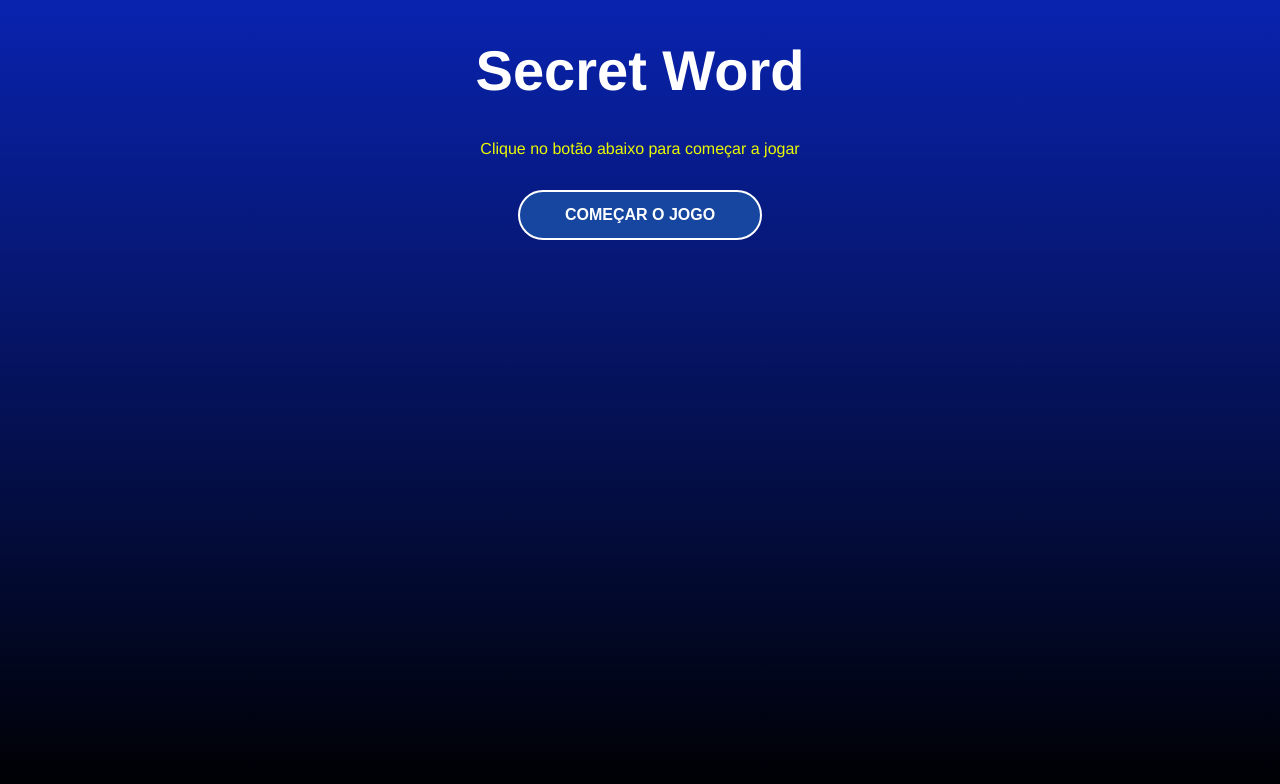
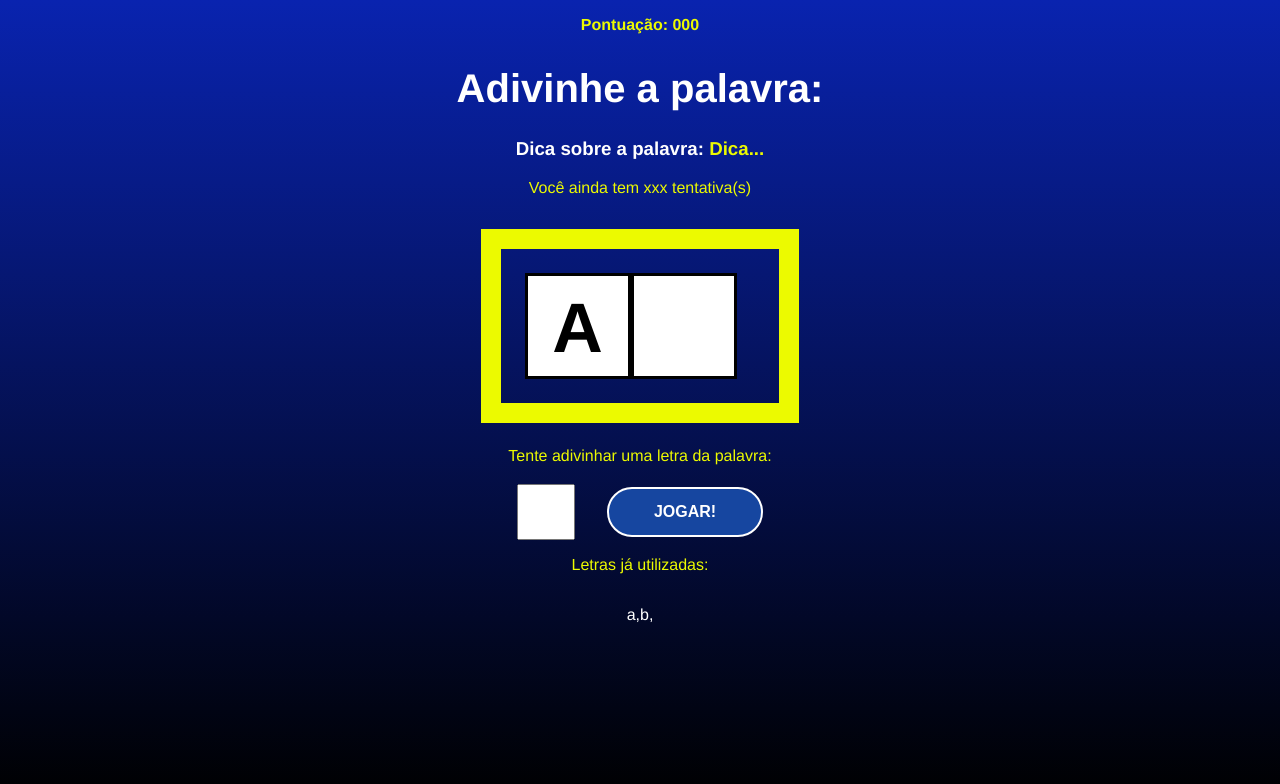
Before and after one commit to Felpezs/Estudos-ReactJS, a React (Vite) app in the folder secret_word/: page / in a window 1280 px wide. Both pictures are taken after a click on the button "COMEÇAR O JOGO". Shown: the top 784 px of the page. Built offline with nearby package versions, Linux system fonts and the light colour scheme.

Commit message:
ajustes css

```diff
--- a/secret_word/src/App.jsx
+++ b/secret_word/src/App.jsx
@@ -17,11 +17,41 @@
 
 function App() {
   const [gameStage, setGameStage] = useState(stages[0].name);
+  const [words] = useState(wordsList);
+  const [pickedWord, setPickedWord] = useState("");
+  const [pickedCategory, setPickedCategory] = useState("");
+  const [letters, setLetters] = useState([]);
+
+  const pickWordAndCategory = () => {
+    const categories = Object.keys(words);
+    const category = categories[Math.floor(Math.random() * categories.length)];
+
+    const word =
+      words[category][Math.floor(Math.random() * words[category].length)];
+
+    return { word, category };
+  };
+
+  const startGame = () => {
+    const { word, category } = pickWordAndCategory();
+
+    let wordLetters = word.toLowerCase().split("");
+
+    setPickedCategory(category);
+    setPickedWord(word);
+    setLetters(wordLetters);
+
+    setGameStage(stages[1].name);
+  };
+
+  const verifyLetter = () => setGameStage(stages[2].name);
+  const restart = () => setGameStage(stages[0].name);
+
   return (
     <div className="App">
-      {gameStage === "start" && <StartScreen />}
-      {gameStage === "game" && <Game />}
-      {gameStage === "end" && <GameOver />}
+      {gameStage === "start" && <StartScreen startGame={startGame} />}
+      {gameStage === "game" && <Game verifyLetter={verifyLetter} />}
+      {gameStage === "end" && <GameOver restart={restart} />}
     </div>
   );
 }
--- /dev/null
+++ b/secret_word/src/components/Game.css
@@ -0,0 +1,49 @@
+.game h1 {
+  font-size: 2.5em;
+}
+
+.points span {
+  font-weight: bold;
+}
+
+.tip span {
+  color: #ecfa00;
+}
+
+.wordContainer {
+  margin: 1.5em;
+  padding: 1.5em;
+  border: 20px solid #ecfa00;
+  display: flex;
+}
+
+.letter,
+.blankSquare {
+  font-size: 70px;
+  line-height: 1.5;
+  border: 3px solid #000;
+  height: 100px;
+  width: 100px;
+  text-transform: uppercase;
+  background-color: #fff;
+  color: #000;
+  font-weight: bold;
+}
+
+.letterContainer p {
+  margin-bottom: 1.2em;
+}
+
+.letterContainer form {
+  display: flex;
+  align-items: center;
+  justify-content: center;
+}
+
+.letterContainer input {
+  height: 50px;
+  width: 50px;
+  font-size: 2em;
+  text-align: center;
+  margin-right: 1em;
+}
--- a/secret_word/src/components/Game.jsx
+++ b/secret_word/src/components/Game.jsx
@@ -1,10 +1,35 @@
-import React from 'react'
-import './Game.module.css'
+import React from "react";
+import "./Game.css";
 
-const Game = () => {
+const Game = ({ verifyLetter }) => {
   return (
-    <div>Game</div>
-  )
-}
+    <div className="game">
+      <p className="points">
+        <span>Pontuação: 000</span>
+      </p>
+      <h1>Adivinhe a palavra:</h1>
+      <h3 className="tip">
+        Dica sobre a palavra: <span>Dica...</span>
+      </h3>
+      <p>Você ainda tem xxx tentativa(s)</p>
+      <div className="wordContainer">
+        <span className="letter">A</span>
+        <span className="blankSquare"></span>
+      </div>
+      <div className="letterContainer">
+        <p>Tente adivinhar uma letra da palavra:</p>
+        <form>
+          <input type="text" name="letter" maxLength="1" required />{" "}
+          <button>Jogar!</button>
+        </form>
+      </div>
+      <div className="wrongLettersContainer">
+        <p>Letras já utilizadas: </p>
+        <span>a,</span>
+        <span>b,</span>
+      </div>
+    </div>
+  );
+};
 
-export default Game
+export default Game;
--- /dev/null
+++ b/secret_word/src/components/GameOver.css
@@ -0,0 +1,4 @@
+h2 span {
+    color: #ecfa00;
+    font-size: 1.5em;
+  }
--- a/secret_word/src/components/GameOver.jsx
+++ b/secret_word/src/components/GameOver.jsx
@@ -1,9 +1,13 @@
-import React from 'react'
-import './GameOver.module.css'
-const GameOver = () => {
+import React from "react";
+import "./GameOver.css";
+
+const GameOver = ({ restart }) => {
   return (
-    <div>GameOver</div>
-  )
-}
+    <div>
+      <h1>Fim de jogo</h1>
+      <button onClick={restart}>Reiniciar Jogo</button>
+    </div>
+  );
+};
 
-export default GameOver
+export default GameOver;
--- a/secret_word/src/components/StartScreen.jsx
+++ b/secret_word/src/components/StartScreen.jsx
@@ -1,12 +1,12 @@
 import React from "react";
 import './StartScreen.module.css'
 
-const StartScreen = () => {
+const StartScreen = ({startGame}) => {
   return (
     <div>
       <h1>Secret Word</h1>
       <p>Clique no botão abaixo para começar a jogar</p>
-      <button>Começar o jogo</button>
+      <button onClick={startGame}>Começar o jogo</button>
     </div>
   );
 };
```
Also changed, not shown: secret_word/src/components/Game.module.css (deleted), secret_word/src/components/GameOver.module.css (deleted).
